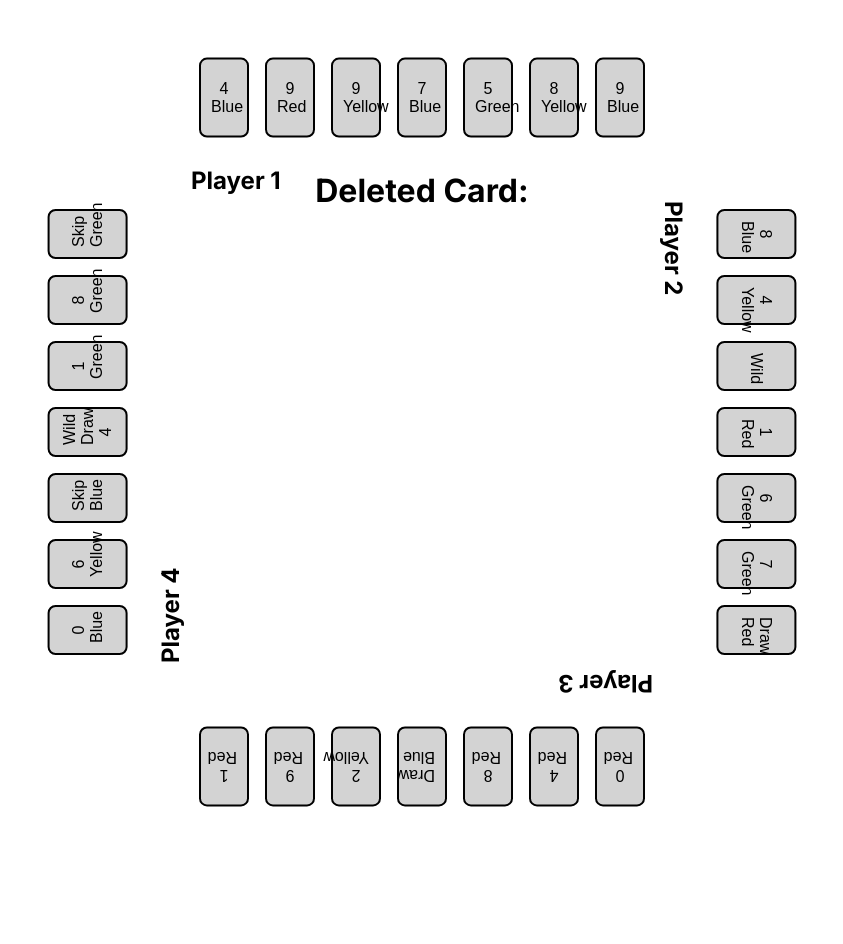
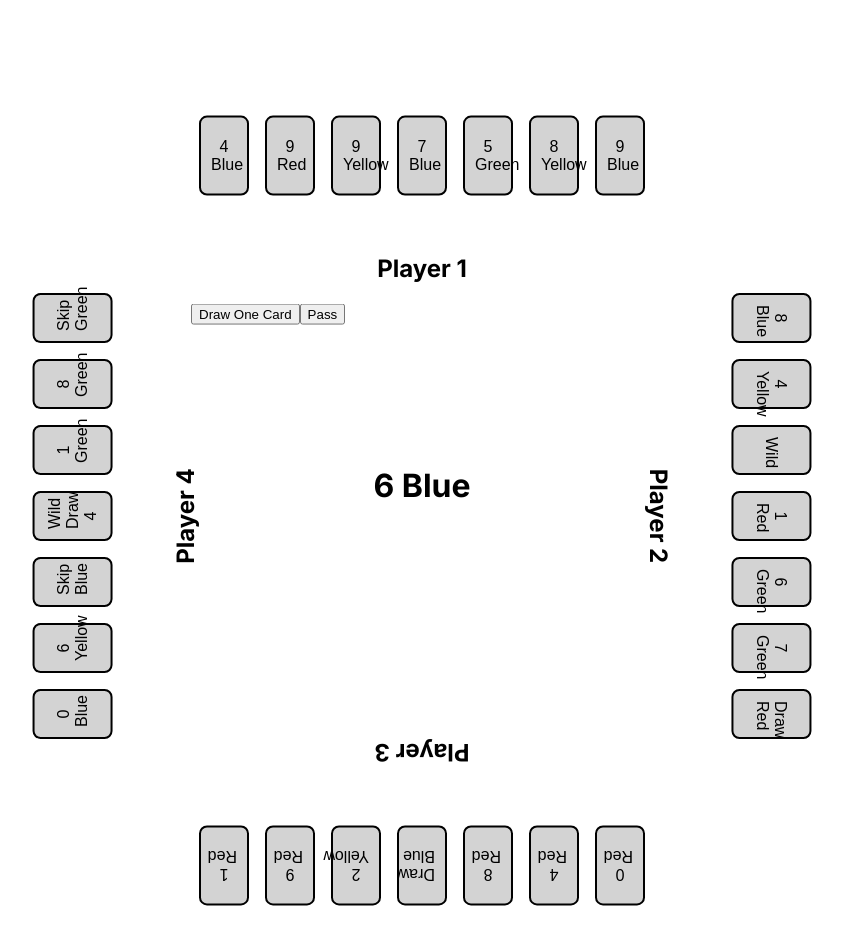
Before and after one commit to Mohamed9820m/Uno-Game, a Next.js app: page / in a window 1280 px wide. Shown: the top 944 px of the page, without its empty margins (218-1061 px from the left). Before the commit the page ends 814 px from the top, so only its background shows below. Built offline with nearby package versions, Linux system fonts and the light colour scheme.

Commit message:
fix the handlecardclick

```diff
--- a/app/globals.css
+++ b/app/globals.css
@@ -0,0 +1,4 @@
+.title{
+    textAlign: 'center';
+     margin-top: 150px;
+}
--- a/app/page.tsx
+++ b/app/page.tsx
@@ -84,11 +84,29 @@ const Page = () => {
   const [deletedCard, setDeletedCard] = useState('');
   const [currentPlayer, setCurrentPlayer] = useState(0); // Track the current player's turn
   const [unoPlayers, setUnoPlayers] = useState(Array.from({ length: numPlayers }, () => false)); // Track players who said "Uno"
+  const [drawnThisTurn, setDrawnThisTurn] = useState(Array.from({ length: numPlayers }, () => false));
+  const [playingDirection, setPlayingDirection] = useState(1); // 1 for default, -1 for reversed
+
+
   const unoDeckRef = useRef(new Deck());
 
   useEffect(() => {
     unoDeckRef.current.resetDeck(); // Reset the deck before each game
     unoDeckRef.current.shuffle();
+
+     const filteredCards = unoDeckRef.current.cards.filter(
+    card =>
+      !card.includes('Skip') &&
+      !card.includes('Reverse') &&
+      !card.includes('Draw') &&
+      !card.includes('Wild')
+  );
+
+  // Set deletedCard with a random card from the filtered deck
+  const randomIndex = Math.floor(Math.random() * filteredCards.length);
+  const randomCard = filteredCards[randomIndex];
+  setDeletedCard(randomCard);
+
     console.log("Number of cards remaining in the deck after shuffle:", unoDeckRef.current.cards.length);
     setPlayerHands(Array.from({ length: numPlayers }, () => unoDeckRef.current.dealHand(7)));
   }, [numPlayers]);
@@ -102,13 +120,25 @@ const Page = () => {
       setDeletedCard(card); // Set the deleted card
       console.log("Number of cards remaining in the deck after card removal:", unoDeckRef.current.cards.length);
 
+      // Check if the player has played a "Reverse" card
+      if (card.includes('Reverse')) {
+        // Dynamically reverse the playing direction
+        setPlayingDirection((prevDirection) => -prevDirection);
+
+        // Move to the previous player's turn immediately
+        setCurrentPlayer((prevPlayer) => (prevPlayer - 1 + numPlayers) % numPlayers);
+      } else {
+        // Move to the next player's turn based on the dynamic playing direction
+        setCurrentPlayer((prevPlayer) => (prevPlayer + playingDirection + numPlayers) % numPlayers);
+      }
+
       // Check if the player has only one card left and hasn't said "Uno"
       if (updatedHands[playerIndex].length === 1 && !unoPlayers[playerIndex]) {
-        // Draw two cards and add them to the player's hand
-        const drawnCards = unoDeckRef.current.dealHand(2);
+        // Automatically add two cards to the player's hand
+        const drawnCards = unoDeckRef.current.dealHand(4);
         updatedHands[playerIndex] = [...updatedHands[playerIndex], ...drawnCards];
         setPlayerHands(updatedHands);
-        console.log(`Player ${playerIndex + 1} failed to say Uno. Drawing two cards.`);
+        console.log(`Player ${playerIndex + 1} didn't say Uno and drew two penalty cards.`);
       }
 
       // Check if the player has completed all cards
@@ -116,11 +146,11 @@ const Page = () => {
         alert(`Player ${playerIndex + 1} has completed all cards!`);
         resetGame();
       } else {
-        // Move to the next player's turn
-        setCurrentPlayer((prevPlayer) => (prevPlayer + 1) % numPlayers);
-
         // Reset Uno status for all players
         setUnoPlayers(Array.from({ length: numPlayers }, () => false));
+
+        // Reset drawnThisTurn flag for all players
+        setDrawnThisTurn(Array.from({ length: numPlayers }, () => false));
       }
     }
   };
@@ -135,15 +165,32 @@ const Page = () => {
   };
 
   const handleDrawCardClick = () => {
+    if (!drawnThisTurn[currentPlayer]) {
+      // Check if there are cards remaining in the deck
+      if (unoDeckRef.current.cards.length === 0) {
+        console.log("The deck is empty.");
+        return; // Don't proceed if the deck is empty
+      }
+
       // Draw one card from the deck and add it to the current player's hand
       const updatedHands = [...playerHands];
       const drawnCard = unoDeckRef.current.drawCard();
+
       if (drawnCard) {
         updatedHands[currentPlayer] = [...updatedHands[currentPlayer], drawnCard];
         setPlayerHands(updatedHands);
         console.log("Number of cards remaining in the deck after drawing one card:", unoDeckRef.current.cards.length);
+
+        // Set the flag to indicate that the current player has drawn a card this turn
+        setDrawnThisTurn((prevDrawnThisTurn) => {
+          const updatedDrawnThisTurn = [...prevDrawnThisTurn];
+          updatedDrawnThisTurn[currentPlayer] = true;
+          return updatedDrawnThisTurn;
+        });
+      }
     }
   };
+
 
   const resetGame = () => {
     // Reset the game
@@ -153,6 +200,20 @@ const Page = () => {
     setPlayerHands(Array.from({ length: numPlayers }, () => unoDeckRef.current.dealHand(7)));
     setCurrentPlayer(0);
     setUnoPlayers(Array.from({ length: numPlayers }, () => false));
+  };
+
+  const handlePassClick = () => {
+    // Check if the current player has drawn a card during the current turn
+    if (drawnThisTurn[currentPlayer]) {
+      // Move to the next player's turn without doing anything else
+      setCurrentPlayer((prevPlayer) => (prevPlayer + 1) % numPlayers);
+      setUnoPlayers(Array.from({ length: numPlayers }, () => false));
+      // Reset drawnThisTurn flag for all players
+      setDrawnThisTurn(Array.from({ length: numPlayers }, () => false));
+    } else {
+      console.log("Cannot pass without drawing a card first.");
+      // You may want to show a message or handle this case differently
+    }
   };
 
   const polarToCartesian = (centerX, centerY, radius, angleInDegrees) => {
@@ -197,10 +258,9 @@ const Page = () => {
         display: 'flex',
         flexDirection: 'column',
         alignItems: 'center',
-        margin: '150px',
+        margin: '25%',
       }}
     >
-      <h1>Deleted Card: {deletedCard}</h1>
       <div
         style={{
           position: 'relative',
@@ -208,6 +268,10 @@ const Page = () => {
           height: '400px', // Adjust the height as needed
         }}
         >
+<div className='title' style={{ textAlign: 'center', margin: '150px auto' }}>
+  <h1>{deletedCard}</h1>
+</div>
+
  <div
           style={{
             position: 'absolute',
@@ -243,6 +307,9 @@ const Page = () => {
               position: 'relative',
             };
 
+                        const isCurrentPlayer = currentPlayer === playerIndex;
+
+
             const cards = playerHands[playerIndex].map((card, cardIndex) => (
               <Card
                 key={cardIndex}
@@ -259,8 +326,8 @@ const Page = () => {
             return (
               <div key={playerIndex} style={playerStyle}>
                 <div style={cardContainerStyle}>{cards}</div>
-                <div style={{ marginTop: '10px' }}>
-                  <h2>{playerNames[playerIndex]}</h2>
+                <div style={{ marginTop: '50px' }}>
+                  <h2 style={{ display: 'flex', flexDirection: 'column', alignItems: 'center', marginTop: '10px'}}>{playerNames[playerIndex]}</h2>
                   {playerHands[playerIndex].length === 2 &&
                     currentPlayer === playerIndex && (
                       <button
@@ -269,6 +336,17 @@ const Page = () => {
                       >
                         Uno
                       </button>
+                    )}
+
+{isCurrentPlayer && (
+                    <>
+                      <button onClick={handleDrawCardClick}>
+                        Draw One Card
+                      </button>
+                      <button onClick={handlePassClick}>
+                        Pass
+                      </button>
+                    </>
                   )}
                 </div>
               </div>
```
Lines whose indentation alone changed are shown as unchanged.
